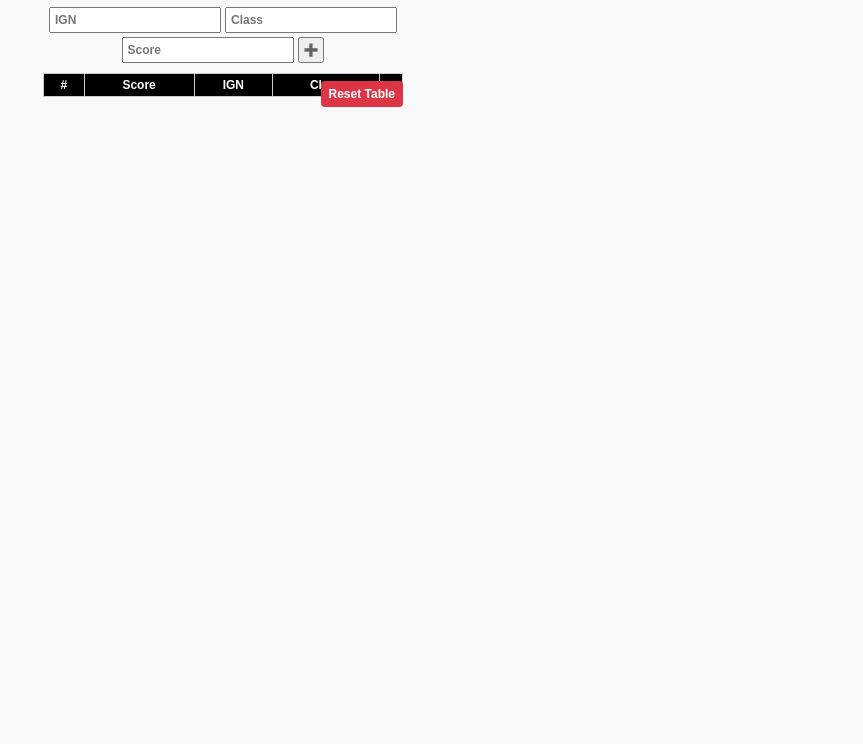
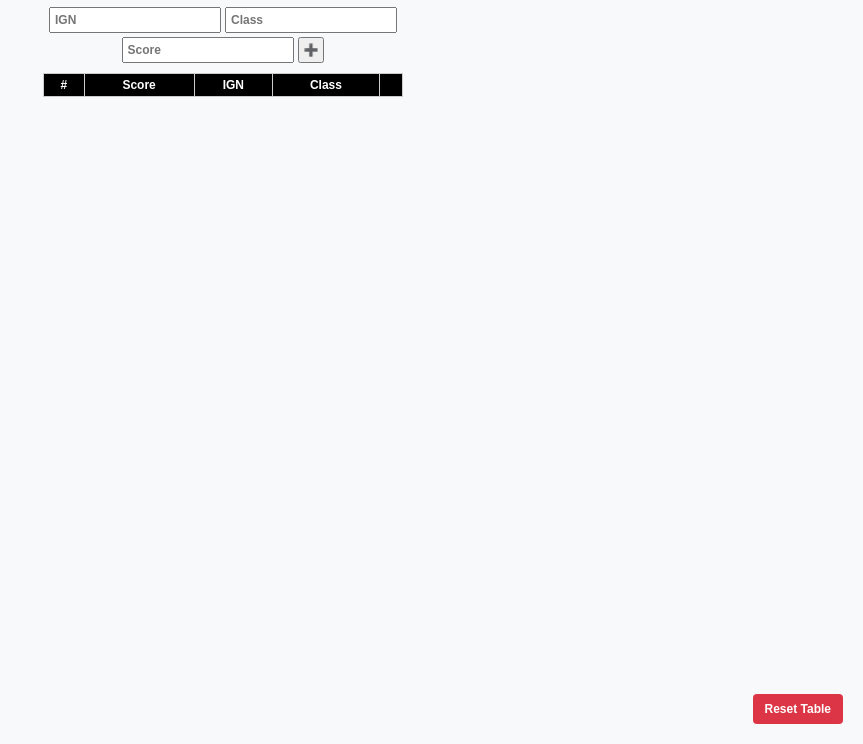
Before and after one commit to shiberto/CulvertPR, a plain HTML site: page index.html in a window 1280 px wide. Shown: the part 56-800 px from the top of the page, without its empty margins (417-1280 px from the left). Drawn offline with Linux system fonts and the light colour scheme; a web font is replaced by a local one.

Commit message:
Update index.html

```diff
--- a/index.html
+++ b/index.html
@@ -11,7 +11,7 @@
   <style>
     * { font-family: 'Automata Black', Arial, sans-serif; font-weight: bold; box-sizing: border-box; }
     body { margin: 20px; background: #f8f9fa; display: flex; justify-content: center; }
-    .container { max-width: 360px; width: 100%; position: relative; }
+    .container { max-width: 360px; width: 100%; }
     h1 { text-align: center; margin-bottom: 10px; font-size: 18px; color: black; }
     form { margin-bottom: 10px; display: flex; gap: 4px; justify-content: center; flex-wrap: wrap; }
     input, button { padding: 4px; font-size: 12px; }
@@ -22,18 +22,20 @@
     .delete-btn { visibility: hidden; cursor: pointer; color: red; font-size: 14px; }
     tr:hover .delete-btn { visibility: visible; }
     td.ign { font-weight: bold; }
+
+    /* Fixed Reset Button in bottom-right of the screen */
     #resetBtn {
-      position: absolute;
-      bottom: 0;
-      right: 0;
-      margin: 0;
-      padding: 6px 8px;
+      position: fixed;
+      bottom: 20px;
+      right: 20px;
+      padding: 8px 12px;
       font-size: 12px;
       cursor: pointer;
       background: #dc3545;
       color: white;
       border: none;
       border-radius: 4px;
+      z-index: 1000;
     }
     #resetBtn:hover { background: #c82333; }
   </style>
@@ -60,10 +62,10 @@
       </thead>
       <tbody></tbody>
     </table>
+  </div>
 
-    <!-- Reset Button in bottom-right corner -->
-    <button id="resetBtn">Reset Table</button>
-  </div>
+  <!-- Fixed Reset Button -->
+  <button id="resetBtn">Reset Table</button>
 
   <script>
     let players = JSON.parse(localStorage.getItem('players')) || {};
@@ -92,6 +94,7 @@
           <td><span class="delete-btn" title="Delete">🗑️</span></td>
         `;
 
+        // Delete instantly without confirmation
         row.querySelector('.delete-btn').addEventListener('click', () => {
           delete players[cls];
           localStorage.setItem('players', JSON.stringify(players));
```
